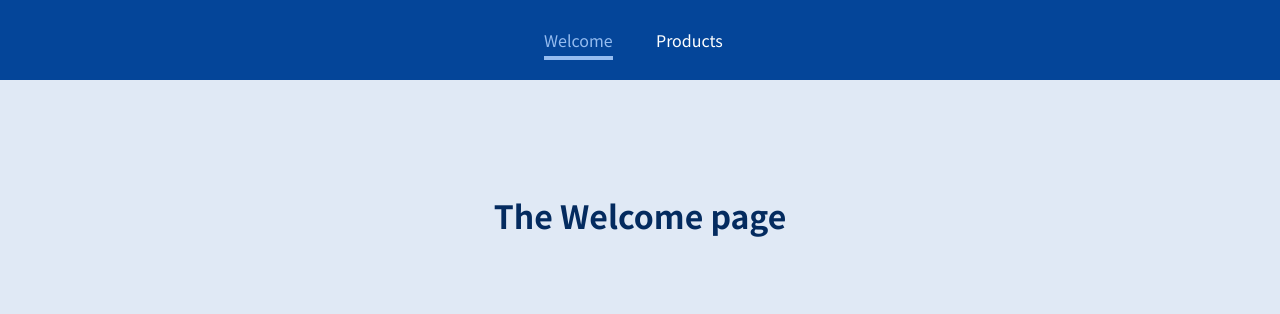
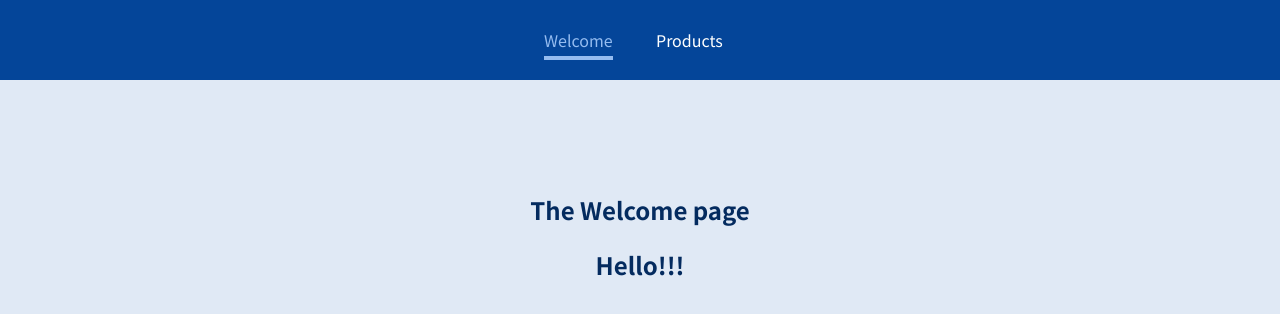
Before and after one commit to UEirt365/learn-react-practice, a JavaScript app in the folder 20_building-a-mutiple-page-spa-with-react-router/: page /welcome/hello in a window 1280 px wide. Shown: the top 314 px of the page. Built offline with nearby package versions, Linux system fonts and the light colour scheme.

Commit message:
20 - Nested toute & redirect user

```diff
--- a/20_building-a-mutiple-page-spa-with-react-router/src/App.js
+++ b/20_building-a-mutiple-page-spa-with-react-router/src/App.js
@@ -1,4 +1,4 @@
-import { Route, Switch } from "react-router-dom";
+import { Redirect, Route, Switch } from "react-router-dom";
 import MainHeader from "./components/MainHeader";
 import ProductDetail from "./pages/ProductDetail";
 import Products from "./pages/Products";
@@ -10,6 +10,9 @@ function App() {
       <MainHeader />
       <main>
         <Switch>
+          <Route path="/" exact>
+            <Redirect to="/welcome" />
+          </Route>
           <Route path="/welcome">
             <Welcome />
           </Route>
--- a/20_building-a-mutiple-page-spa-with-react-router/src/pages/Welcome.js
+++ b/20_building-a-mutiple-page-spa-with-react-router/src/pages/Welcome.js
@@ -1,5 +1,14 @@
+import { Route } from "react-router-dom";
+
 const Welcome = () => {
-  return <h1>The Welcome page</h1>;
+  return (
+    <section>
+      <h1>The Welcome page</h1>
+      <Route path="/welcome/hello" exact>
+        <h1>Hello!!!</h1>
+      </Route>
+    </section>
+  );
 };
 
 export default Welcome;
```
